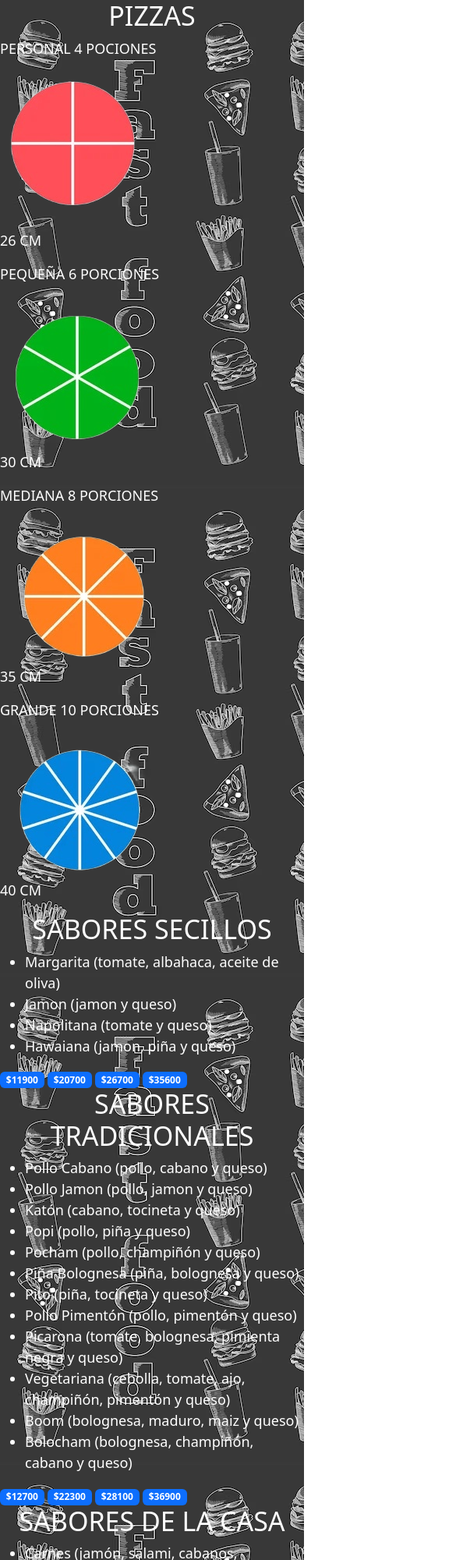
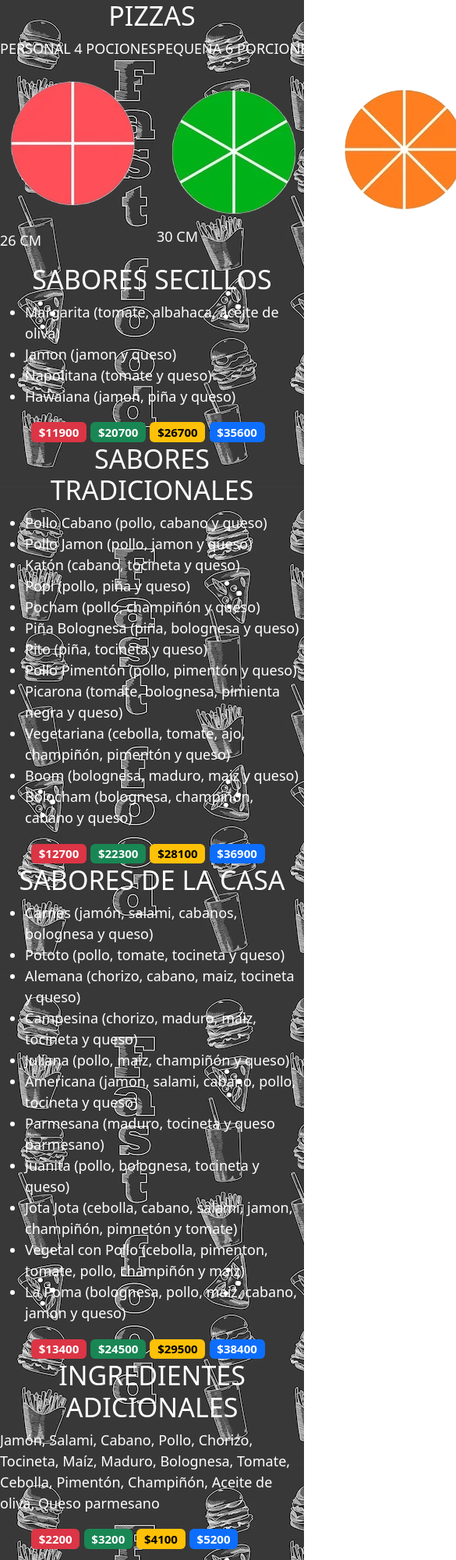
Before and after one commit to Omar-Parra-Gonzalez/menu-pezzeria, a website: page paginas/pizza.html in a window 390 px wide. Shown: the top 2000 px of the page at 78% size, 585 px wide, since content can reach past the window. Drawn offline with nearby package versions, Linux system fonts and the light colour scheme.

Commit message:
cargando paginas

```diff
--- a/paginas/pizza.html
+++ b/paginas/pizza.html
@@ -38,10 +38,12 @@
                 <li>Napolitana (tomate y queso)</li>
                 <li>Hawaiana (jamon, piña y queso)</li>
             </ul>
-            <span class="badge text-bg-primary">$11900</span>
-            <span class="badge text-bg-primary">$20700</span>
-            <span class="badge text-bg-primary">$26700</span>
-            <span class="badge text-bg-primary">$35600</span>
+            <div class="valpizza">
+                <span class="badge text-bg-danger">$11900</span>
+                <span class="badge text-bg-success">$20700</span>
+                <span class="badge text-bg-warning">$26700</span>
+                <span class="badge text-bg-primary">$35600</span>
+            </div>
             <h2>SABORES TRADICIONALES</h2>
             <ul>
                 <li>Pollo Cabano (pollo, cabano y queso)</li>
@@ -57,10 +59,12 @@
                 <li>Boom (bolognesa, maduro, maiz y queso)</li>
                 <li>Bolocham (bolognesa, champiñón, cabano y queso)</li>
             </ul>
-            <span class="badge text-bg-primary">$12700</span>
-            <span class="badge text-bg-primary">$22300</span>
-            <span class="badge text-bg-primary">$28100</span>
-            <span class="badge text-bg-primary">$36900</span>
+            <div class="valpizza">
+                <span class="badge text-bg-danger">$12700</span>
+                <span class="badge text-bg-success">$22300</span>
+                <span class="badge text-bg-warning">$28100</span>
+                <span class="badge text-bg-primary">$36900</span>
+            </div>
             <h2>SABORES DE LA CASA</h2>
             <ul>
                 <li>Carnes (jamón, salami, cabanos, bolognesa y queso)</li>
@@ -75,17 +79,22 @@
                 <li>Vegetal con Pollo (cebolla, pimenton, tomate, pollo, champiñón y maiz)</li>
                 <li>La Poma (bolognesa, pollo, maiz, cabano, jamon y queso)</li>
             </ul>
-            <span class="badge text-bg-primary">$13400</span>
-            <span class="badge text-bg-primary">$24500</span>
-            <span class="badge text-bg-primary">$29500</span>
-            <span class="badge text-bg-primary">$38400</span>
+            <div class="valpizza">
+                <span class="badge text-bg-danger">$13400</span>
+                <span class="badge text-bg-success">$24500</span>
+                <span class="badge text-bg-warning">$29500</span>
+                <span class="badge text-bg-primary">$38400</span>
+            </div>
             <h2>INGREDIENTES ADICIONALES</h2>
             <p>Jamón, Salami, Cabano, Pollo, Chorizo, Tocineta, Maíz, Maduro, Bolognesa, Tomate, Cebolla, Pimentón, Champiñón, Aceite de oliva, Queso parmesano</p>
-            <span class="badge text-bg-primary">$2200</span>
-            <span class="badge text-bg-primary">$3200</span>
-            <span class="badge text-bg-primary">$4100</span>
-            <span class="badge text-bg-primary">$5200</span>
-            <h3>BUSCANOS EN</h3>
+            <div class="valpizza">
+                <span class="badge text-bg-danger">$2200</span>
+                <span class="badge text-bg-success">$3200</span>
+                <span class="badge text-bg-warning">$4100</span>
+                <span class="badge text-bg-primary">$5200</span>
+            </div>
+            <br>
+            <h3>BUSCANOS EN:</h3>
             <img src="../imagenes/face.png" alt="fac">
             <img src="../imagenes/insta.png" alt="ins">
             <h3>@PIZZERIA JOTA JOTA</h3>
--- a/scss/body/main.scss
+++ b/scss/body/main.scss
@@ -44,7 +44,14 @@ main{
                 width: 370px;
             }
             padding-bottom: 20px;
-
+        }
+        .vallasagna{
+            display: flex;
+            flex-direction: row;
+            padding-left: 10px;
+            font-size: 20px;
+            justify-content: space-around;
+            padding-bottom: 30px;
         }
     }
 }
--- a/scss/paginas/lasagna.scss
+++ b/scss/paginas/lasagna.scss
@@ -0,0 +1,10 @@
+main{
+    @mixin media-query-mobile{
+        @media (max-width: 576px){
+            @content;
+        }
+    }
+
+    @include media-query-mobile(){
+    }
+}
--- a/scss/paginas/pizza.scss
+++ b/scss/paginas/pizza.scss
@@ -3,14 +3,16 @@ main{
         @media (max-width: 576px){
             @content;
         }
+    }
 
-        @include media-query-mobile(){
-            h2{
-            }
-            .porciones{
-                display: flex;
-                flex-direction: row;
-            }
+    @include media-query-mobile(){
+        .porciones{
+            display: flex;
+            flex-direction: row;
+        }
+        .valpizza{
+            padding-left: 40px;
+            font-size: 20px;
         }
     }
 }
```
Also changed, not shown: paginas/lasagna.html (+12 -0 lines), css/main.css, 1 other file.
